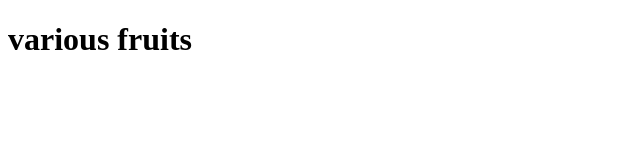
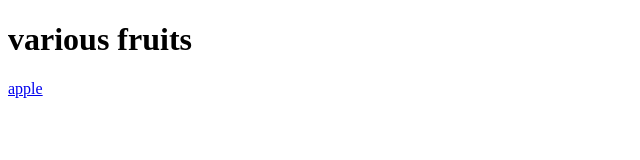
Before and after one commit to sivaguptak/fruits, a plain HTML site: page index.html in a window 1280 px wide. Shown: the full height of the page, 0-640 px from the left. Drawn offline with Linux system fonts and the light colour scheme.

Commit message:
update links

```diff
--- a/index.html
+++ b/index.html
@@ -7,6 +7,7 @@
 </head>
 <body>
     <h1> various fruits</h1>
+    <a href="apple\index.html" > apple </a>
 
 </body>
 </html>
```
